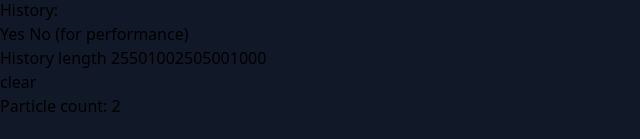
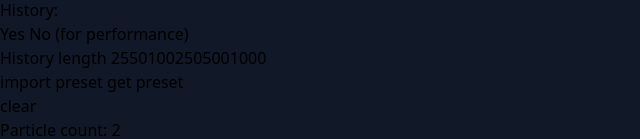
Before and after one commit to CG-Realtime-Gravity/gravity-simulation, a Svelte app: page / in a window 1280 px wide. Shown: the part 1234-1373 px from the top of the page, without its empty margins (0-640 px from the left). Before the commit the page ends 1352 px from the top, so only its background shows below. Built offline with nearby package versions, Linux system fonts and the light colour scheme.

Commit message:
import/export preset

```diff
--- a/src/App.svelte
+++ b/src/App.svelte
@@ -288,6 +288,24 @@
         {/each}
       </div>
     </div>
+    <div class="flex gap-4">
+      <button
+        on:click={() => {
+          const presetJson = prompt("Paste preset JSON")
+          sim.importPreset(presetJson)
+        }}
+        class="flex w-content hover:underline">import preset</button
+      >
+      <button
+        on:click={() => {
+          const preset = sim.generatePresetJSON()
+          // copy to clipboard
+          navigator.clipboard.writeText(preset)
+          alert("Preset copied to clipboard")
+        }}
+        class="flex w-content hover:underline">get preset</button
+      >
+    </div>
     <button on:click={() => sim.reset()} class="flex w-content text-red-500"
       >clear</button
     >
--- a/src/mass.ts
+++ b/src/mass.ts
@@ -17,6 +17,17 @@ export class Mass {
   hasGravity: boolean
 
   static count = 0
+
+  static fromPreset(mass: Mass) {
+    const m = new Mass({
+      kg: mass.kg,
+      pos: new Vec2(mass.pos.x, mass.pos.y),
+      fixedPos: mass.fixedPos,
+      hasGravity: mass.hasGravity,
+      vel: new Vec2(mass.vel.x, mass.vel.y),
+    })
+    return m
+  }
 
   constructor(
     public config: {
@@ -103,7 +114,6 @@ export class Mass {
           hue = Math.floor(((scaledAcc - scaledMin) / scaledDiff) * 330)
         }
       }
-      console.log(hue)
       ctx.fillStyle = `hsl(${hue}, 100%, 50%)`
     } else {
       ctx.fillStyle = "white"
--- a/src/sim.ts
+++ b/src/sim.ts
@@ -72,6 +72,25 @@ export class Sim {
 
   setParticleCountOnChange(cb: (count: number) => void) {
     this.particleCountOnChange = cb
+  }
+
+  generatePresetJSON() {
+    const strippedMasses = this.masses.map((mass) => ({
+      kg: mass.kg,
+      pos: mass.pos,
+      fixedPos: mass.fixedPos,
+      hasGravity: mass.hasGravity,
+      vel: mass.vel,
+    }))
+    return JSON.stringify(strippedMasses)
+  }
+
+  importPreset(json: string) {
+    const masses = JSON.parse(json)
+    for (const mass of masses) {
+      this.addMass(Mass.fromPreset(mass))
+    }
+    this.particleCountOnChange(this.masses.length)
   }
 
   update() {
```
